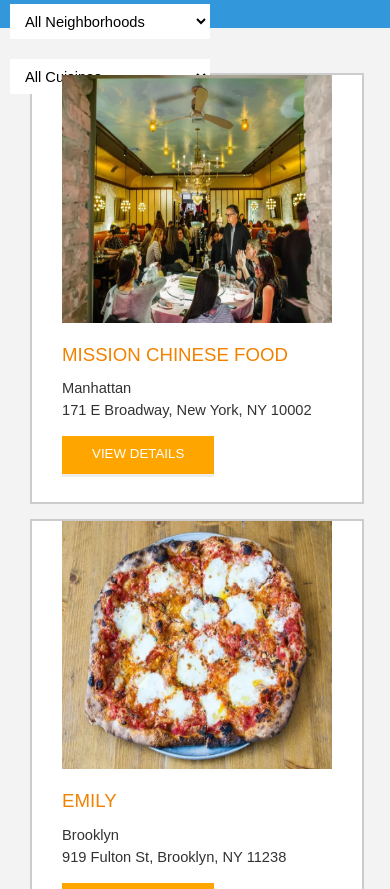
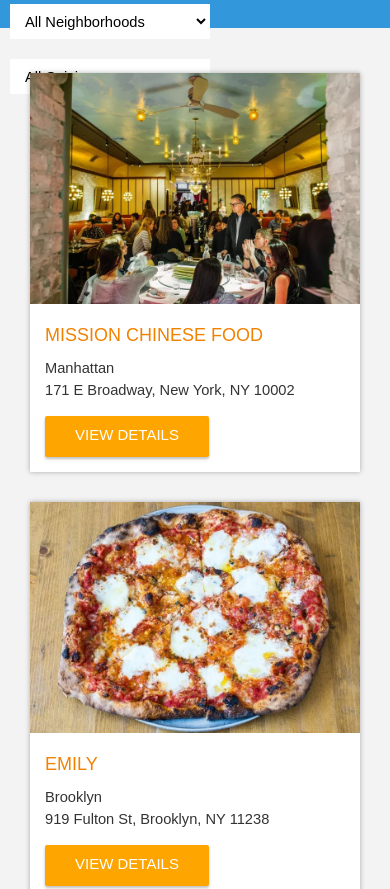
Before and after one commit to danielstephany/mws-restaurant, a website: page src/index.html in a window 390 px wide. Shown: the part 502-1391 px from the top of the page. Drawn offline with nearby package versions, Linux system fonts and the light colour scheme; some packages are replaced by stand-ins of ours; files that its build step writes are made by us from their sources.

Commit message:
made restaurant cards into responsive grid

```diff
--- a/src/assets/js/main.js
+++ b/src/assets/js/main.js
@@ -138,27 +138,34 @@
 createRestaurantHTML = (restaurant) => {
   const li = document.createElement('li');
 
-  const image = document.createElement('img');
-  image.className = 'restaurant-img';
-  image.src = DBHelper.imageUrlForRestaurant(restaurant);
-  li.append(image);
+  const imgContainer = document.createElement("div");
+  imgContainer.className = "image-container"
+  imgContainer.style.backgroundImage = "url("+DBHelper.imageUrlForRestaurant(restaurant) +")";
+  imgContainer.setAttribute("role", "img");
+  imgContainer.setAttribute("aria-label", restaurant.name);
+  li.append(imgContainer);
 
-  const name = document.createElement('h1');
+  const details = document.createElement("div");
+  details.className = "details"
+
+  const name = document.createElement('h2');
   name.innerHTML = restaurant.name;
-  li.append(name);
+  details.append(name);
 
   const neighborhood = document.createElement('p');
   neighborhood.innerHTML = restaurant.neighborhood;
-  li.append(neighborhood);
+  details.append(neighborhood);
 
   const address = document.createElement('p');
   address.innerHTML = restaurant.address;
-  li.append(address);
+  details.append(address);
 
   const more = document.createElement('a');
   more.innerHTML = 'View Details';
   more.href = DBHelper.urlForRestaurant(restaurant);
-  li.append(more)
+  more.setAttribute("aria-label", "view details for " + restaurant.name);
+  details.append(more)
+  li.append(details);
 
   return li
 }
--- a/src/assets/scss/base/base.scss
+++ b/src/assets/scss/base/base.scss
@@ -1,5 +1,9 @@
 @charset "utf-8";
 /* CSS Document */
+
+*,*::after,*::before {
+	box-sizing: border-box;
+}
 
 body,td,th,p{
 	font-family: Arial, Helvetica, sans-serif;
--- a/src/assets/scss/modules/_stage.scss
+++ b/src/assets/scss/modules/_stage.scss
@@ -1,4 +1,5 @@
 @import "navigation";
+@import "breadcrumb";
 @import "map";
 @import "restaurant-filtering";
 @import "restaurant-listing";
--- /dev/null
+++ b/src/assets/scss/modules/breadcrumb.scss
@@ -0,0 +1,27 @@
+/* Display list items side by side */
+.breadcrumb {
+    display: inline-block;
+    width: 50%;
+    padding: 10px 40px 16px;
+    list-style: none;
+    background-color: #eee;
+    font-size: 17px;
+    margin: 0;
+    width: calc(50% - 80px);
+    li {
+        display: inline;
+        &+li:before {
+            padding: 8px;
+            color: black;
+            content: "/\00a0";
+        }
+        a {
+            color: #0275d8;
+            text-decoration: none;
+            &:hover {
+                color: #01447e;
+                text-decoration: underline;
+            }
+        }
+    }
+}
--- a/src/assets/scss/modules/navigation.scss
+++ b/src/assets/scss/modules/navigation.scss
@@ -21,29 +21,3 @@
         }
     }
 }
-
-/* Display list items side by side */
-.breadcrumb {
-    padding: 10px 40px 16px;
-    list-style: none;
-    background-color: #eee;
-    font-size: 17px;
-    margin: 0;
-    width: calc(50% - 80px);
-    li {
-        display: inline;
-        &+li:before {
-            padding: 8px;
-            color: black;
-            content: "/\00a0";
-        }
-        a {
-            color: #0275d8;
-            text-decoration: none;
-            &:hover {
-                color: #01447e;
-                text-decoration: underline;
-            }
-        }
-    }
-}
--- a/src/assets/scss/modules/restaurant-listing.scss
+++ b/src/assets/scss/modules/restaurant-listing.scss
@@ -1,52 +1,80 @@
 /* ====================== Restaurant Listing ====================== */
-#restaurants-list {
+.restaurants-list {
+  display: flex;
+  flex-wrap: wrap;
   background-color: #f3f3f3;
   list-style: outside none none;
   margin: 0;
   padding: 30px 15px 60px;
   text-align: center;
-}
-#restaurants-list li {
+  li {
+    display: inline-block;
+    box-shadow: 0 0 5px 0px rgba(0,0,0,0.3);
     background-color: #fff;
-  border: 2px solid #ccc;
     font-family: Arial,sans-serif;
     margin: 15px;
     min-height: 380px;
-  padding: 0 30px 25px;
+    padding: 0;
     text-align: left;
-  width: 270px;
-}
-#restaurants-list .restaurant-img {
-  background-color: #ccc;
-  display: block;
-  margin: 0;
-  max-width: 100%;
-  min-height: 248px;
-  min-width: 100%;
-}
-#restaurants-list li h1 {
+    width: calc(33% - 30px);
+    h2{
       color: #f18200;
       font-family: Arial,sans-serif;
-  font-size: 14pt;
+      font-size: 18px;
       font-weight: 200;
       letter-spacing: 0;
       line-height: 1.3;
       margin: 20px 0 10px;
       text-transform: uppercase;
     }
-#restaurants-list p {
-  margin: 0;
-  font-size: 11pt;
-}
-#restaurants-list li a {
+    a {
+      border-radius: 2px;
+      box-shadow: 0 2px 3px 0 rgba(0,0,0,0.25);
       background-color: orange;
-  border-bottom: 3px solid #eee;
       color: #fff;
       display: inline-block;
-  font-size: 10pt;
+      font-size: 15px;
       margin: 15px 0 0;
       padding: 8px 30px 10px;
       text-align: center;
       text-decoration: none;
       text-transform: uppercase;
+      will-change: transform;
+      transition: transform 0.25s ease;
+      &:hover {
+        transform: translateY(-3px);
       }
+    }
+  }
+  .details {
+    padding: 0 15px 15px;
+  }
+  .image-container {
+    width: 100%;
+    padding-top: 70%;
+    background-size: cover !important;
+    background-position: center center;
+  }
+  p {
+    margin: 0;
+    font-size: 11pt;
+  }
+}
+
+@media (max-width: 800px){
+  .restaurants-list {
+    li {
+      width: calc(50% - 30px );
+    }
+  }
+}
+
+@media (max-width: 600px){
+  .restaurants-list {
+    li {
+      max-width: 370px;
+      margin: 15px auto;
+      width: calc(100% - 30px );
+    }
+  }
+}
--- a/src/index.html
+++ b/src/index.html
@@ -28,7 +28,7 @@
           <option value="all">All Cuisines</option>
         </select>
       </div>
-      <ul id="restaurants-list"></ul>
+      <ul id="restaurants-list" class="restaurants-list"></ul>
     </section>
   </main>
 
```
Lines whose indentation alone changed are shown as unchanged.
